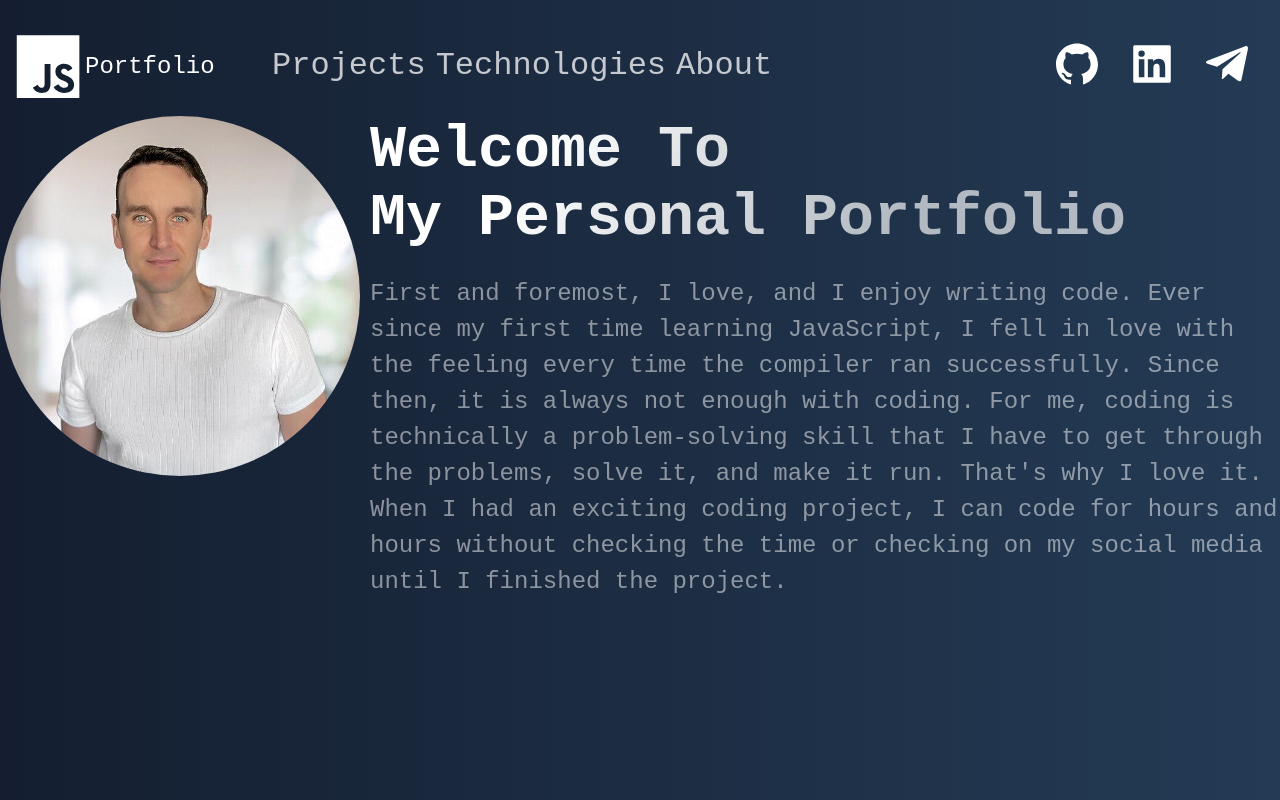
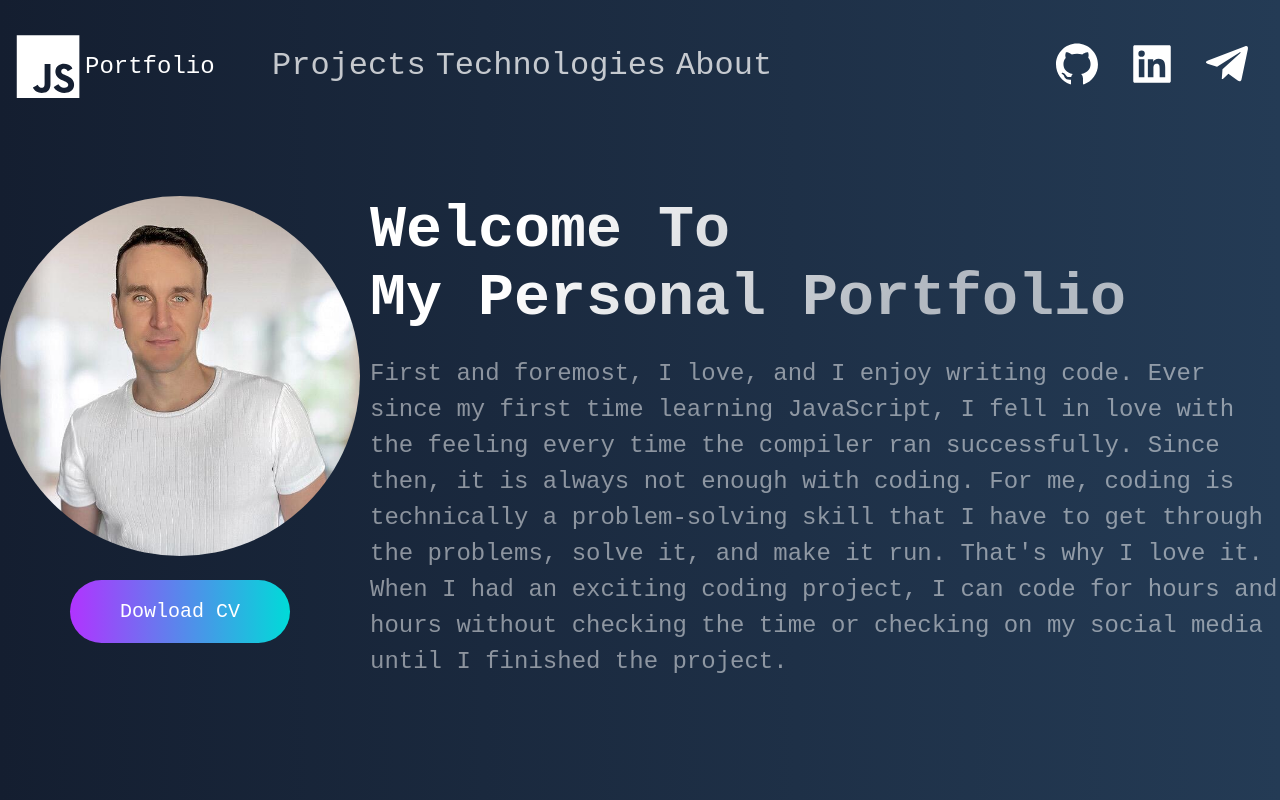
Before and after one commit to YaroslavKolbaiev/new-portfolio, a Next.js app: page / in a window 1280 px wide. Built offline with nearby package versions, Linux system fonts and the light colour scheme.

Commit message:
fix: hero button

```diff
--- a/src/components/Header/HeaderStyles.module.css
+++ b/src/components/Header/HeaderStyles.module.css
@@ -12,6 +12,7 @@
   grid-column-gap: 2rem;
   padding: 1rem;
   padding-top: 2rem;
+  margin-bottom: 80px;
 }
 
 .logo {
--- a/src/components/Hero/Hero.js
+++ b/src/components/Hero/Hero.js
@@ -14,6 +14,9 @@ const Hero = () => {
           width={720}
           height={720}
         />
+        <a className={classes.download} href="/assets/cv.pdf" download>
+          Dowload CV
+        </a>
       </div>
       <div>
         <h1 className={classes.title}>
--- a/src/components/Hero/HeroStyles.module.css
+++ b/src/components/Hero/HeroStyles.module.css
@@ -16,6 +16,7 @@
   border-radius: 50%;
   width: 360px;
   height: 360px;
+  margin-bottom: 20px;
 }
 
 .title {
@@ -40,6 +41,24 @@
   color: rgba(255, 255, 255, 0.5);
 }
 
+.download {
+  padding: 20px;
+  border-radius: 50px;
+  color: #ffffff;
+  background: linear-gradient(270deg, #00dbd8 0%, #b133ff 100%);
+  display: block;
+  width: 50%;
+  margin: auto;
+  text-decoration: none;
+  text-align: center;
+  font-size: 20px;
+  transition: 0.5s ease;
+}
+
+.download:hover {
+  opacity: 0.5;
+}
+
 @media (max-width: 1024px) {
   .photo {
     width: 240px;
```
